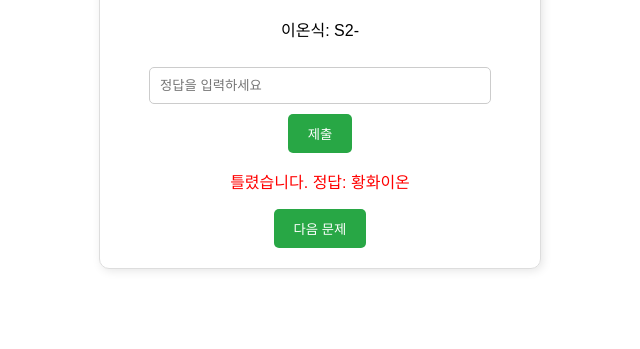
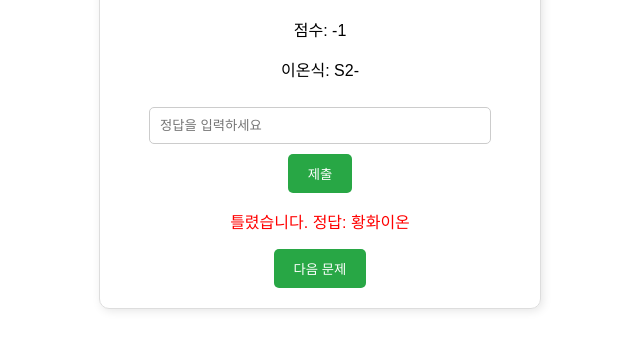
Before and after one commit to JungYoungseok/JungYoungseok.github.io, a plain HTML site: page index.html in a window 1280 px wide. Both pictures are taken after a click on the button "제출". Shown: the part 129-478 px from the top of the page, without its empty margins (320-960 px from the left). Drawn offline with Linux system fonts and the light colour scheme.

Commit message:
Update index.html
enhancement

```diff
--- a/index.html
+++ b/index.html
@@ -44,6 +44,7 @@
 <body>
     <div class="container">
         <h2>이온 퀴즈</h2>
+        <p id="score">점수: 0</p>
         <p id="question">문제를 맞혀보세요!</p>
         <input type="text" id="answer" placeholder="정답을 입력하세요" onkeypress="handleKeyPress(event)">
         <button onclick="checkAnswer()">제출</button>
@@ -92,9 +93,20 @@
         let values = Object.values(ionData);
         let currentQuestion = "";
         let currentAnswer = "";
-        let questionType = ""; // "이온명" 또는 "이온식"
+        let questionType = "";
+        let score = 0;
+
+        function updateScore(change) {
+            score += change;
+            document.getElementById("score").innerText = `점수: ${score}`;
+        }
 
         function nextQuestion() {
+            if (keys.length === 0) {
+                alert("모든 문제를 맞췄습니다!");
+                return;
+            }
+
             let randomIndex = Math.floor(Math.random() * keys.length);
             let randomType = Math.random() < 0.5 ? "이온명" : "이온식";
 
@@ -119,9 +131,12 @@
             if (userAnswer === currentAnswer) {
                 feedback.innerText = "정답입니다!";
                 feedback.className = "correct";
+                updateScore(5);
+                keys = keys.filter(k => k !== currentQuestion);
             } else {
                 feedback.innerText = `틀렸습니다. 정답: ${currentAnswer}`;
                 feedback.className = "incorrect";
+                updateScore(-1);
             }
         }
 
```
